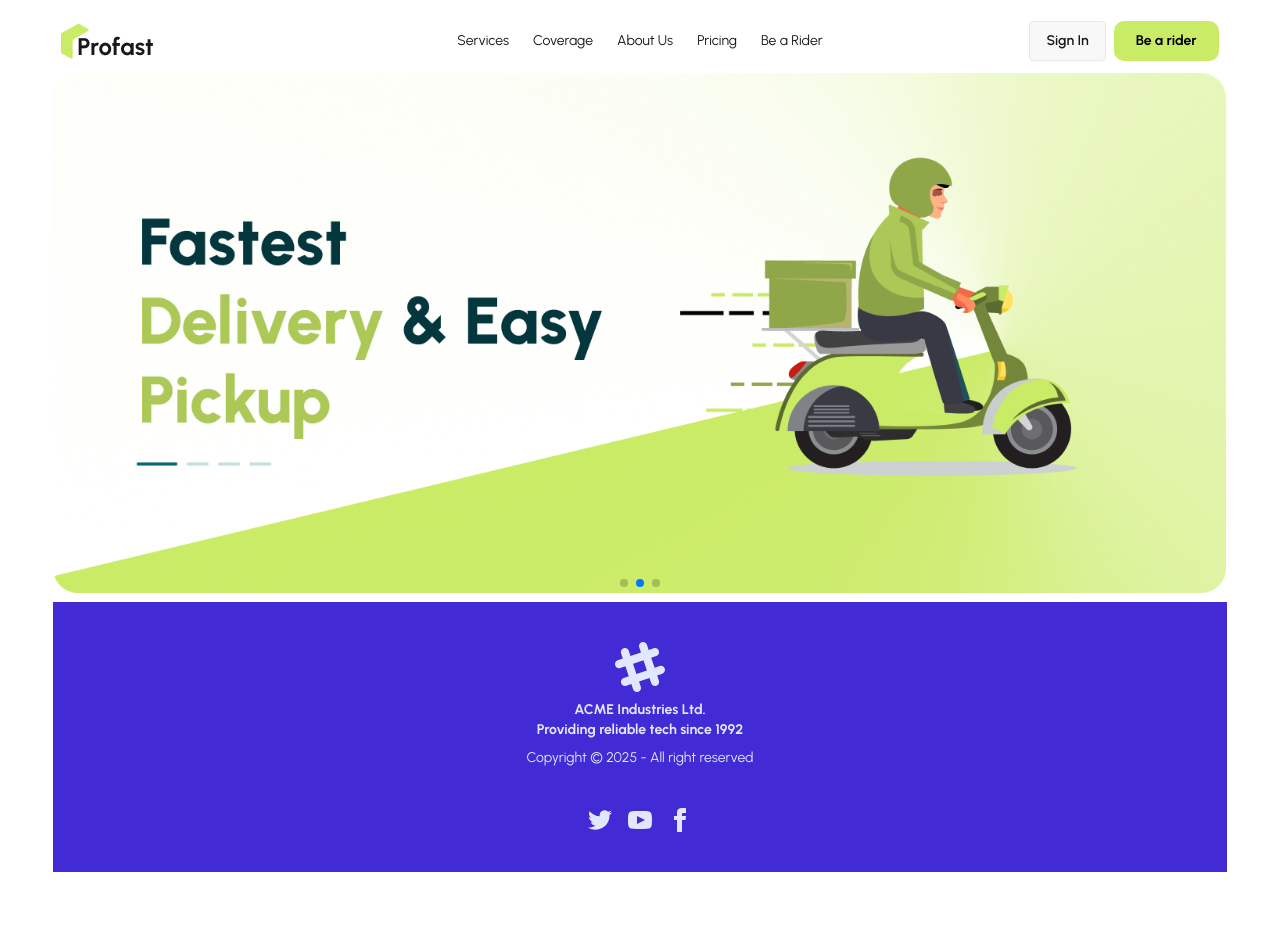
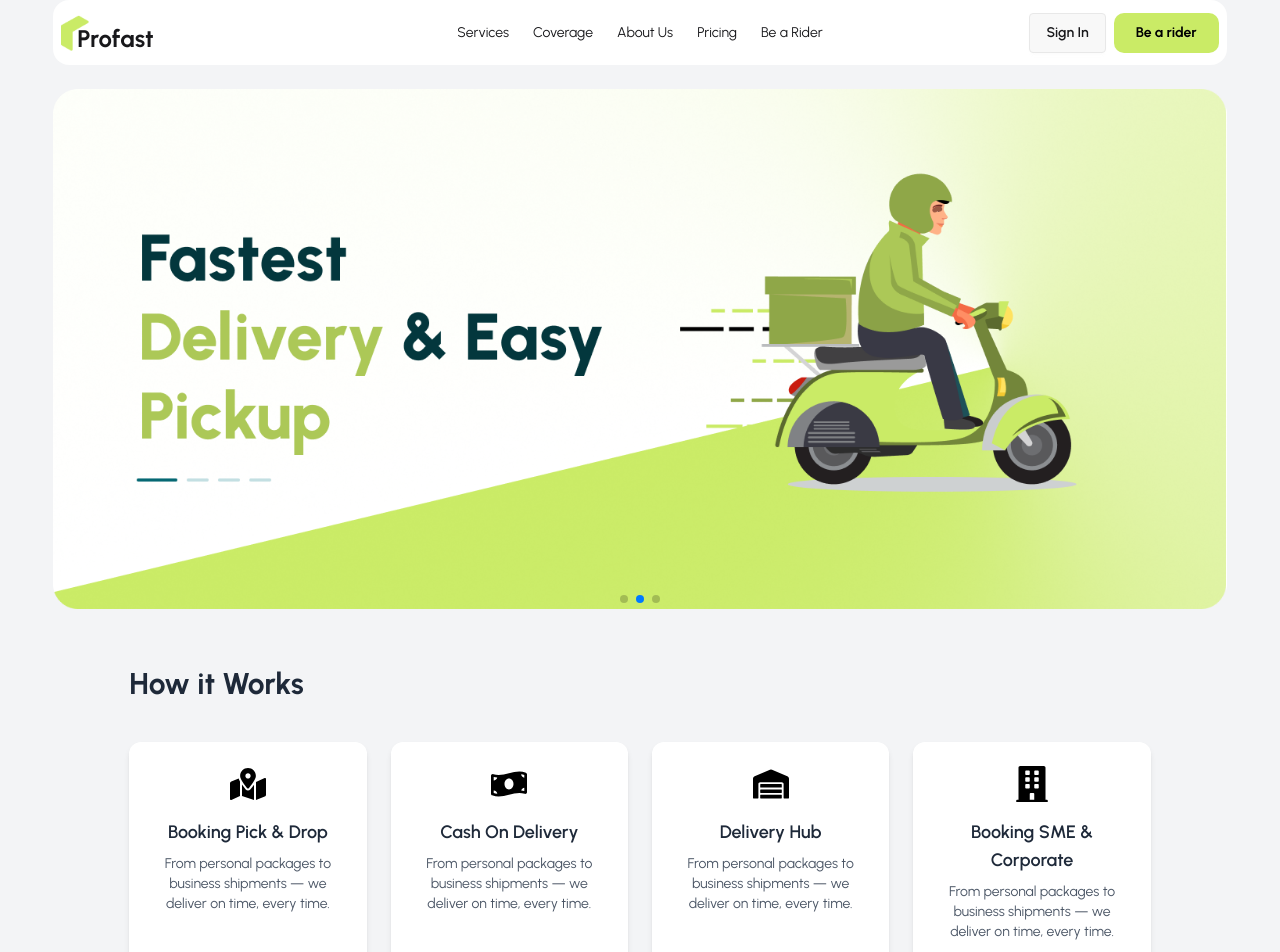
Before and after one commit to sharifulislamudoy/Pro-Fast-Client, a React (Vite) app: page / in a window 1280 px wide. Shown: the top 952 px of the page. Before the commit the page ends 872 px from the top, so only its background shows below. Built offline with nearby package versions, Linux system fonts and the light colour scheme.

Commit message:
added how it word component

```diff
--- a/package.json
+++ b/package.json
@@ -11,10 +11,12 @@
   },
   "dependencies": {
     "@tailwindcss/vite": "^4.1.10",
+    "aos": "^2.3.4",
     "daisyui": "^5.0.43",
     "firebase": "^11.9.1",
     "react": "^19.1.0",
     "react-dom": "^19.1.0",
+    "react-icons": "^5.5.0",
     "react-router": "^7.6.2",
     "swiper": "^11.2.8",
     "tailwindcss": "^4.1.10"
--- /dev/null
+++ b/public/data.json
@@ -0,0 +1,22 @@
+[
+  {
+    "title": "Booking Pick & Drop",
+    "description": "From personal packages to business shipments — we deliver on time, every time.",
+    "icon": "FaMapMarkedAlt"
+  },
+  {
+    "title": "Cash On Delivery",
+    "description": "From personal packages to business shipments — we deliver on time, every time.",
+    "icon": "FaMoneyBillWave"
+  },
+  {
+    "title": "Delivery Hub",
+    "description": "From personal packages to business shipments — we deliver on time, every time.",
+    "icon": "FaWarehouse"
+  },
+  {
+    "title": "Booking SME & Corporate",
+    "description": "From personal packages to business shipments — we deliver on time, every time.",
+    "icon": "FaBuilding"
+  }
+]
--- a/src/Components/Home-Components/Banner.jsx
+++ b/src/Components/Home-Components/Banner.jsx
@@ -11,7 +11,7 @@ import Banner3 from '../../assets/banner/banner3.png'
 
 const Banner = () => {
     return (
-        <div className="w-full">
+        <div className="w-11/12 mx-auto mt-6">
             <Swiper
                 modules={[Pagination, Autoplay]}
                 loop={true}
--- /dev/null
+++ b/src/Components/HowItWork/HowItWorksCard.jsx
@@ -0,0 +1,28 @@
+import {
+  FaMapMarkedAlt,
+  FaMoneyBillWave,
+  FaWarehouse,
+  FaBuilding,
+} from "react-icons/fa";
+
+const iconsMap = {
+  FaMapMarkedAlt: <FaMapMarkedAlt className="text-4xl text-black mb-4" />,
+  FaMoneyBillWave: <FaMoneyBillWave className="text-4xl text-black mb-4" />,
+  FaWarehouse: <FaWarehouse className="text-4xl text-black mb-4" />,
+  FaBuilding: <FaBuilding className="text-4xl text-black mb-4" />,
+};
+
+const HowItWorksCard = ({ title, description, icon }) => {
+  return (
+    <div
+      data-aos="fade-up"
+      className="bg-white rounded-xl shadow-md p-6 flex flex-col items-center text-center hover:shadow-lg transition-shadow duration-300"
+    >
+      {iconsMap[icon]}
+      <h3 className="text-lg font-semibold text-gray-800">{title}</h3>
+      <p className="text-sm text-gray-600 mt-2">{description}</p>
+    </div>
+  );
+};
+
+export default HowItWorksCard;
--- /dev/null
+++ b/src/Components/HowItWork/HowItWorksContainer.jsx
@@ -0,0 +1,36 @@
+// components/HowItWorksContainer.jsx
+import { useEffect, useState } from "react";
+import AOS from "aos";
+import "aos/dist/aos.css";
+import HowItWorksCard from "./HowItWorksCard";
+
+const HowItWorksContainer = () => {
+  const [steps, setSteps] = useState([]);
+
+  useEffect(() => {
+    AOS.init({ duration: 1000 });
+    fetch("/data.json")
+      .then((res) => res.json())
+      .then((data) => setSteps(data));
+  }, []);
+
+  return (
+    <section className="bg-gray-100 py-12 px-4 lg:px-20 w-12/13 mx-auto">
+      <div>
+        <h2 data-aos="fade-right" className="text-2xl md:text-3xl font-bold text-gray-800 mb-10">How it Works</h2>
+        <div className="grid grid-cols-1 sm:grid-cols-2 lg:grid-cols-4 gap-6">
+          {steps.map((step, index) => (
+            <HowItWorksCard
+              key={index}
+              title={step.title}
+              description={step.description}
+              icon={step.icon}
+            />
+          ))}
+        </div>
+      </div>
+    </section>
+  );
+};
+
+export default HowItWorksContainer;
--- a/src/Layouts/MainLayout.jsx
+++ b/src/Layouts/MainLayout.jsx
@@ -5,7 +5,7 @@ import Footer from '../Shared/Footer';
 
 const MainLayout = () => {
     return (
-        <div className='w-11/12 mx-auto'>
+        <div className='bg-gray-100'>
             <Navbar />
             <Outlet />
             <Footer />
--- a/src/Pages/Home.jsx
+++ b/src/Pages/Home.jsx
@@ -1,10 +1,12 @@
 import React from 'react';
 import Banner from '../Components/Home-Components/Banner';
+import HowItWorksContainer from '../Components/HowItWork/HowItWorksContainer';
 
 const Home = () => {
     return (
         <div>
             <Banner />
+            <HowItWorksContainer />
         </div>
     );
 };
--- a/src/Shared/Navbar.jsx
+++ b/src/Shared/Navbar.jsx
@@ -11,7 +11,7 @@ const Navbar = () => {
         <li><NavLink to={'rider'}>Be a Rider</NavLink></li>
     </>
     return (
-        <div className="navbar bg-base-100 mt-2 ">
+        <div className="navbar bg-base-100 rounded-2xl w-11/12 mx-auto">
             <div className="navbar-start">
                 <div className="dropdown">
                     <div tabIndex={0} role="button" className="btn btn-ghost lg:hidden">
```
Also changed, not shown: 1 other file (tests, documents, lock files or other folders).
